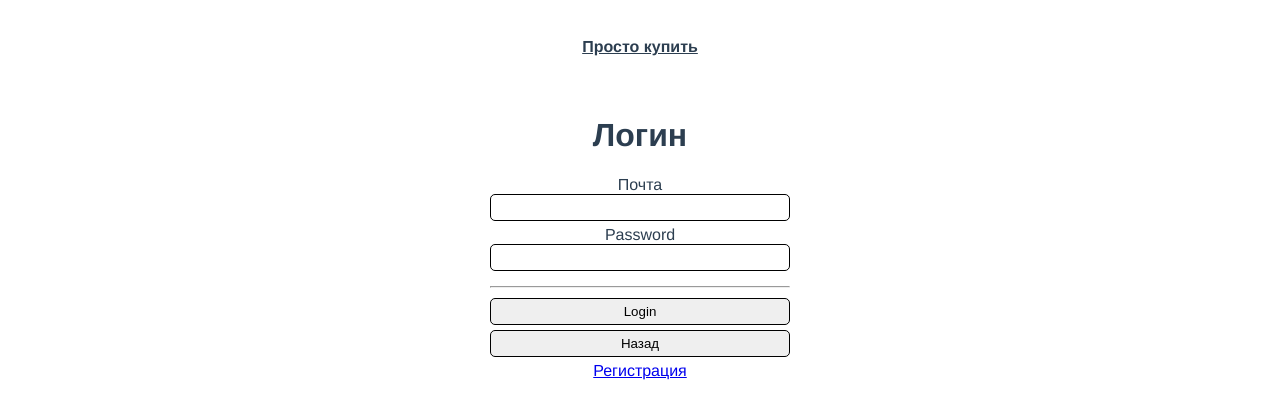
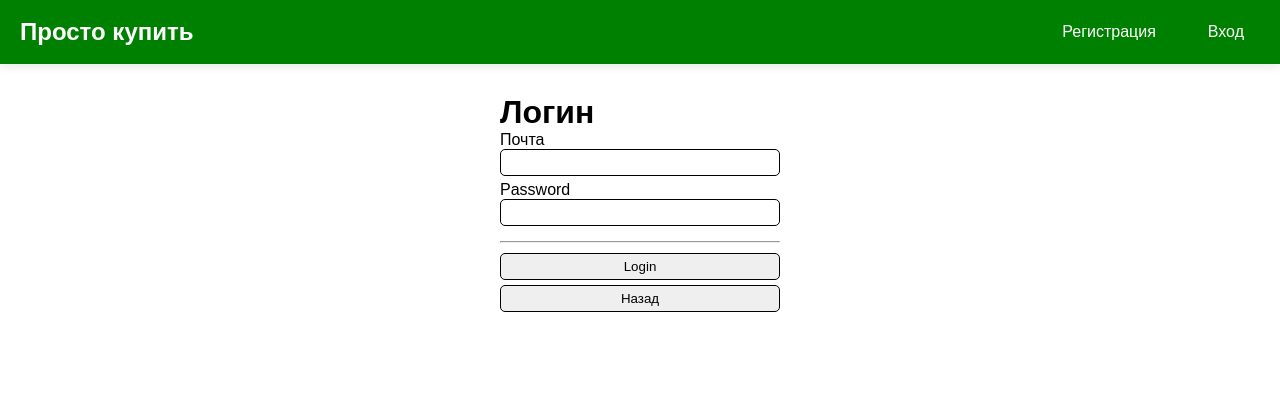
Before and after one commit to Ekhidness/SPA-Vue, a Vue app: page /register in a window 1280 px wide. Shown: the top 416 px of the page. Built offline with nearby package versions, Linux system fonts and the light colour scheme.

Commit message:
New header

```diff
--- a/src/App.vue
+++ b/src/App.vue
@@ -1,27 +1,118 @@
 <template>
-  <nav><router-link to="/">Просто купить</router-link></nav>
-  <router-view />
+  <div id="app">
+    <header class="app-header">
+      <div class="header-content">
+        <h1 class="logo">Просто купить</h1>
+
+        <nav class="nav" v-if="!isAuthenticated">
+          <router-link to="/register" class="nav-link">Регистрация</router-link>
+          <router-link to="/login" class="nav-link">Вход</router-link>
+        </nav>
+
+        <nav class="nav" v-else>
+          <button @click="logout" class="nav-button">Выход</button>
+          <router-link to="/cart" class="nav-link">Корзина</router-link>
+          <router-link to="/orders" class="nav-link">Мои заказы</router-link>
+        </nav>
+      </div>
+    </header>
+
+    <main class="app-main">
+      <router-view />
+    </main>
+  </div>
 </template>
 
+<script>
+import { mapGetters } from "vuex";
+
+export default {
+  name: "App",
+  computed: {
+    ...mapGetters(["isAuthenticated"]),
+  },
+  methods: {
+    logout() {
+      this.$store.dispatch("LOGOUT");
+      this.$router.push("/");
+    },
+  },
+};
+</script>
+
 <style>
-#app {
-  font-family: Avenir, Helvetica, Arial, sans-serif;
-  -webkit-font-smoothing: antialiased;
-  -moz-osx-font-smoothing: grayscale;
-  text-align: center;
-  color: #2c3e50;
+* {
+  margin: 0;
+  padding: 0;
+  box-sizing: border-box;
 }
 
-nav {
-  padding: 30px;
+#app {
+  font-family: Arial, sans-serif;
+  min-height: 100vh;
 }
 
-nav a {
-  font-weight: bold;
-  color: #2c3e50;
+.app-header {
+  background: green;
+  color: white;
+  padding: 15px 0;
+  box-shadow: 0 2px 10px rgba(0, 0, 0, 0.1);
+  position: sticky;
+  top: 0;
+  z-index: 1000;
 }
 
-nav a.router-link-exact-active {
-  color: #42b983;
+.header-content {
+  max-width: 1400px;
+  margin: 0 auto;
+  padding: 0 20px;
+  display: flex;
+  justify-content: space-between;
+  align-items: center;
+}
+
+.logo {
+  font-size: 24px;
+  font-weight: bold;
+  color: white;
+  text-decoration: none;
+}
+
+.nav {
+  display: flex;
+  gap: 20px;
+  align-items: center;
+}
+
+.nav-link {
+  color: white;
+  text-decoration: none;
+  padding: 8px 16px;
+  border-radius: 4px;
+  transition: background 0.3s;
+}
+
+.nav-link:hover {
+  background: rgba(255, 255, 255, 0.2);
+}
+
+.nav-button {
+  background: #f44336;
+  color: white;
+  border: none;
+  padding: 8px 16px;
+  border-radius: 4px;
+  cursor: pointer;
+  transition: background 0.3s;
+}
+
+.nav-button:hover {
+  background: #d32f2f;
+}
+
+.app-main {
+  padding: 20px;
+  max-width: 1400px;
+  margin: 0 auto;
 }
 </style>
--- a/src/views/CartView.vue
+++ b/src/views/CartView.vue
@@ -1,10 +1,11 @@
 <template>
   <div class="cart">
-    <button @click="goHome">Назад</button>
+    <h1>Корзина</h1>
 
-    <h2>Корзина</h2>
-
-    <div v-if="cartItems.length === 0">Корзина пуста</div>
+    <div v-if="cartItems.length === 0">
+      <p>Корзина пуста</p>
+      <router-link to="/">Перейти в каталог</router-link>
+    </div>
 
     <div v-else>
       <div
@@ -16,12 +17,15 @@
         <p>{{ item.description }}</p>
         <p>Цена: {{ item.price }} ₽</p>
         <p>Количество: {{ item.count }}</p>
-        <button @click="decreaseQuantity(item.product_id)">-</button>
-        <button @click="increaseQuantity(item.product_id)">+</button>
-        <button @click="removeFromCart(item.product_id)">Удалить</button>
+        <div class="cart-controls">
+          <button @click="decreaseQuantity(item.product_id)">-</button>
+          <button @click="increaseQuantity(item.product_id)">+</button>
+          <button @click="removeFromCart(item.product_id)">Удалить</button>
+        </div>
       </div>
 
-      <button @click="placeOrder">Оформить заказ</button>
+      <button @click="placeOrder" class="checkout-btn">Оформить заказ</button>
+      <router-link to="/" class="back-link">Вернуться в каталог</router-link>
     </div>
   </div>
 </template>
@@ -63,9 +67,6 @@ export default {
       "REMOVE_FROM_CART",
       "PLACE_ORDER",
     ]),
-    goHome() {
-      this.$router.push("/");
-    },
     increaseQuantity(productId) {
       this.ADD_TO_CART(productId);
     },
@@ -98,15 +99,52 @@ export default {
 .cart {
   padding: 20px;
 }
+
+.cart h1 {
+  margin-bottom: 20px;
+}
+
 .cart-item {
   border: 1px solid #ddd;
   padding: 15px;
   margin-bottom: 15px;
   border-radius: 5px;
 }
-button {
-  margin: 5px;
-  padding: 8px 16px;
+
+.cart-controls {
+  margin-top: 10px;
+  display: flex;
+  gap: 10px;
+}
+
+.cart-controls button {
+  padding: 6px 12px;
   cursor: pointer;
 }
+
+.checkout-btn {
+  background: #4caf50;
+  color: white;
+  border: none;
+  padding: 12px 24px;
+  border-radius: 4px;
+  cursor: pointer;
+  font-size: 16px;
+  margin-top: 20px;
+}
+
+.checkout-btn:hover {
+  background: #45a049;
+}
+
+.back-link {
+  display: inline-block;
+  margin-top: 15px;
+  color: #2196f3;
+  text-decoration: none;
+}
+
+.back-link:hover {
+  text-decoration: underline;
+}
 </style>
--- a/src/views/HomeView.vue
+++ b/src/views/HomeView.vue
@@ -1,15 +1,5 @@
 <template>
   <div class="home">
-    <div v-if="!isAuthenticated" class="nav-links">
-      <router-link to="/register" class="nav-link">Регистрация</router-link>
-      <router-link to="/login" class="nav-link">Вход</router-link>
-    </div>
-    <div v-else class="nav-links">
-      <button @click="logout" class="nav-button">Выход</button>
-      <router-link to="/cart" class="nav-link">Корзина</router-link>
-      <router-link to="/orders" class="nav-link">Мои заказы</router-link>
-    </div>
-
     <h2>Каталог товаров</h2>
     <div v-if="products.length === 0">Загрузка товаров...</div>
     <div v-else class="products">
@@ -19,10 +9,16 @@
           alt="Товар"
           class="product-image"
         />
-        <h3>{{ product.name }}</h3>
-        <p>{{ product.description }}</p>
-        <p>Цена: {{ product.price }} ₽</p>
-        <button v-if="isAuthenticated" @click="addToCart(product.id)">
+        <div class="product-content">
+          <h3>{{ product.name }}</h3>
+          <p class="product-description">{{ product.description }}</p>
+          <p class="product-price">Цена: {{ product.price }} ₽</p>
+        </div>
+        <button
+          v-if="isAuthenticated"
+          @click="addToCart(product.id)"
+          class="add-to-cart-btn"
+        >
           Добавить в корзину
         </button>
       </div>
@@ -45,11 +41,7 @@ export default {
     this.FETCH_PRODUCTS();
   },
   methods: {
-    ...mapActions(["FETCH_PRODUCTS", "ADD_TO_CART", "LOGOUT"]),
-    logout() {
-      this.LOGOUT();
-      this.$router.push("/");
-    },
+    ...mapActions(["FETCH_PRODUCTS", "ADD_TO_CART"]),
     addToCart(productId) {
       this.ADD_TO_CART(productId);
     },
@@ -68,44 +60,25 @@ export default {
   padding: 20px;
 }
 
-.nav-links {
-  display: flex;
-  gap: 15px;
-  padding: 10px;
-  border-radius: 5px;
-}
-
-.nav-link {
-  padding: 8px 16px;
-  background-color: #2196f3;
-  color: white;
-  text-decoration: none;
-  border-radius: 4px;
-  transition: background-color 0.3s;
-}
-
-.nav-link:hover {
-  background-color: #1976d2;
-}
-
-.nav-button {
-  padding: 8px 16px;
-  background-color: #f44336;
-  color: white;
-  border: none;
-  border-radius: 4px;
-  cursor: pointer;
-}
-
-.nav-button:hover {
-  background-color: #d32f2f;
+.products {
+  display: grid;
+  grid-template-columns: repeat(auto-fill, minmax(300px, 1fr));
+  gap: 20px;
 }
 
 .product-card {
   border: 1px solid #ddd;
   padding: 15px;
-  margin-bottom: 15px;
   border-radius: 5px;
+  display: flex;
+  flex-direction: column;
+  min-height: 380px;
+  transition: transform 0.2s, box-shadow 0.2s;
+}
+
+.product-card:hover {
+  transform: translateY(-5px);
+  box-shadow: 0 8px 16px rgba(0, 0, 0, 0.1);
 }
 
 .product-image {
@@ -116,23 +89,41 @@ export default {
   border-radius: 4px;
 }
 
-button {
+.product-content {
+  flex: 1;
+  display: flex;
+  flex-direction: column;
+  gap: 8px;
+}
+
+.product-description {
+  flex: 1;
+  margin: 0;
+  color: #666;
+  font-size: 14px;
+  line-height: 1.5;
+}
+
+.product-price {
+  margin: 0;
+  font-weight: bold;
+  color: #333;
+  font-size: 16px;
+}
+
+.add-to-cart-btn {
   background: #4caf50;
   color: white;
   border: none;
-  padding: 8px 16px;
+  padding: 10px 16px;
   border-radius: 4px;
   cursor: pointer;
-  margin-top: 10px;
+  margin-top: auto;
+  font-size: 14px;
+  transition: background 0.3s;
 }
 
-button:hover {
+.add-to-cart-btn:hover {
   background: #45a049;
 }
-
-.products {
-  display: grid;
-  grid-template-columns: repeat(auto-fill, minmax(300px, 1fr));
-  gap: 20px;
-}
 </style>
--- a/src/views/OrdersView.vue
+++ b/src/views/OrdersView.vue
@@ -1,17 +1,19 @@
 <template>
   <div class="orders">
-    <button @click="goHome">Назад</button>
+    <h1>Оформленные заказы</h1>
 
-    <h2>Оформленные заказы</h2>
-
-    <div v-if="orders.length === 0">У вас нет заказов</div>
+    <div v-if="orders.length === 0">
+      <p>У вас нет заказов</p>
+      <router-link to="/">Перейти в каталог</router-link>
+    </div>
 
     <div v-else>
       <div v-for="order in orders" :key="order.id" class="order-item">
         <h3>Заказ #{{ order.id }}</h3>
-        <p>Товары: {{ order.products.join(", ") }}</p>
-        <p>Сумма: {{ order.order_price }} ₽</p>
+        <p><strong>Товары:</strong> {{ order.products.join(", ") }}</p>
+        <p><strong>Сумма:</strong> {{ order.order_price }} ₽</p>
       </div>
+      <router-link to="/" class="back-link">Вернуться в каталог</router-link>
     </div>
   </div>
 </template>
@@ -32,9 +34,6 @@ export default {
   },
   methods: {
     ...mapActions(["FETCH_ORDERS"]),
-    goHome() {
-      this.$router.push("/");
-    },
   },
 };
 </script>
@@ -43,15 +42,26 @@ export default {
 .orders {
   padding: 20px;
 }
+
+.orders h1 {
+  margin-bottom: 20px;
+}
+
 .order-item {
   border: 1px solid #ddd;
   padding: 15px;
   margin-bottom: 15px;
   border-radius: 5px;
 }
-button {
-  margin-bottom: 20px;
-  padding: 8px 16px;
-  cursor: pointer;
+
+.back-link {
+  display: inline-block;
+  margin-top: 15px;
+  color: #2196f3;
+  text-decoration: none;
+}
+
+.back-link:hover {
+  text-decoration: underline;
 }
 </style>
```
